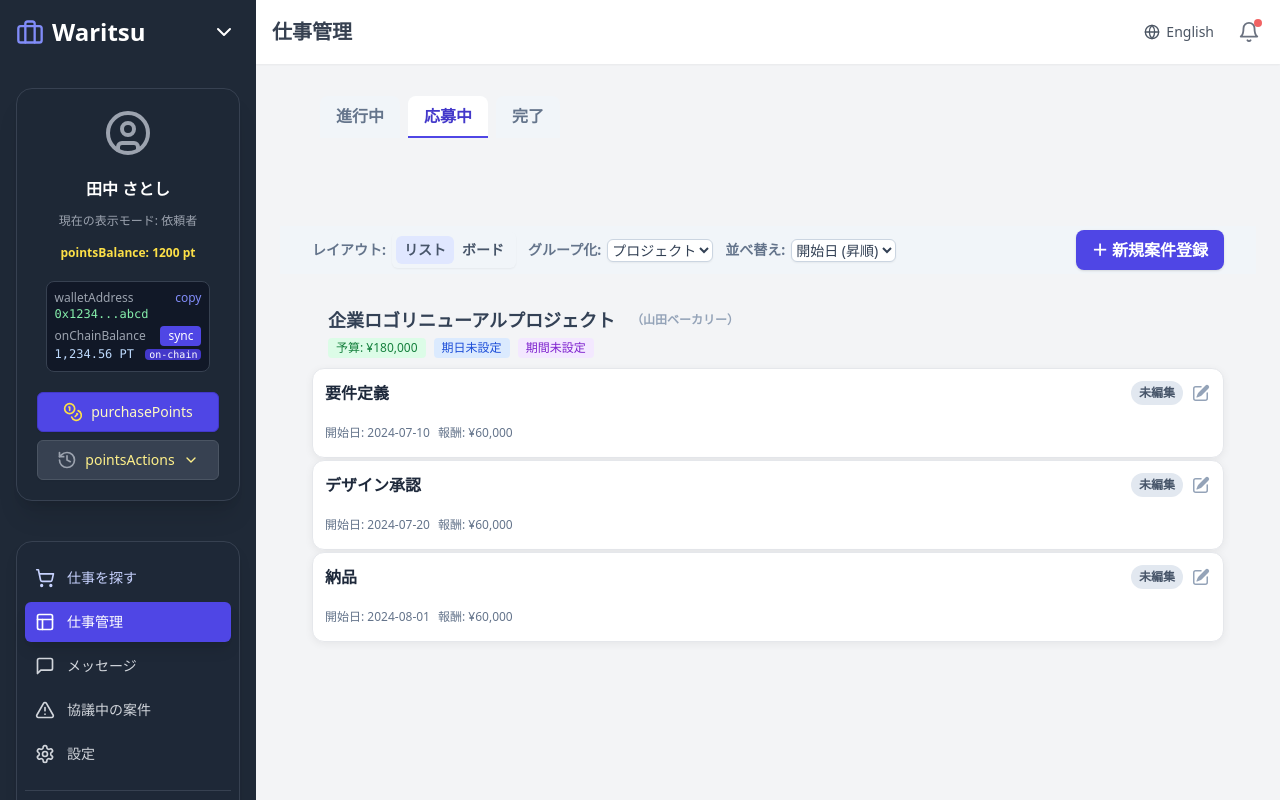
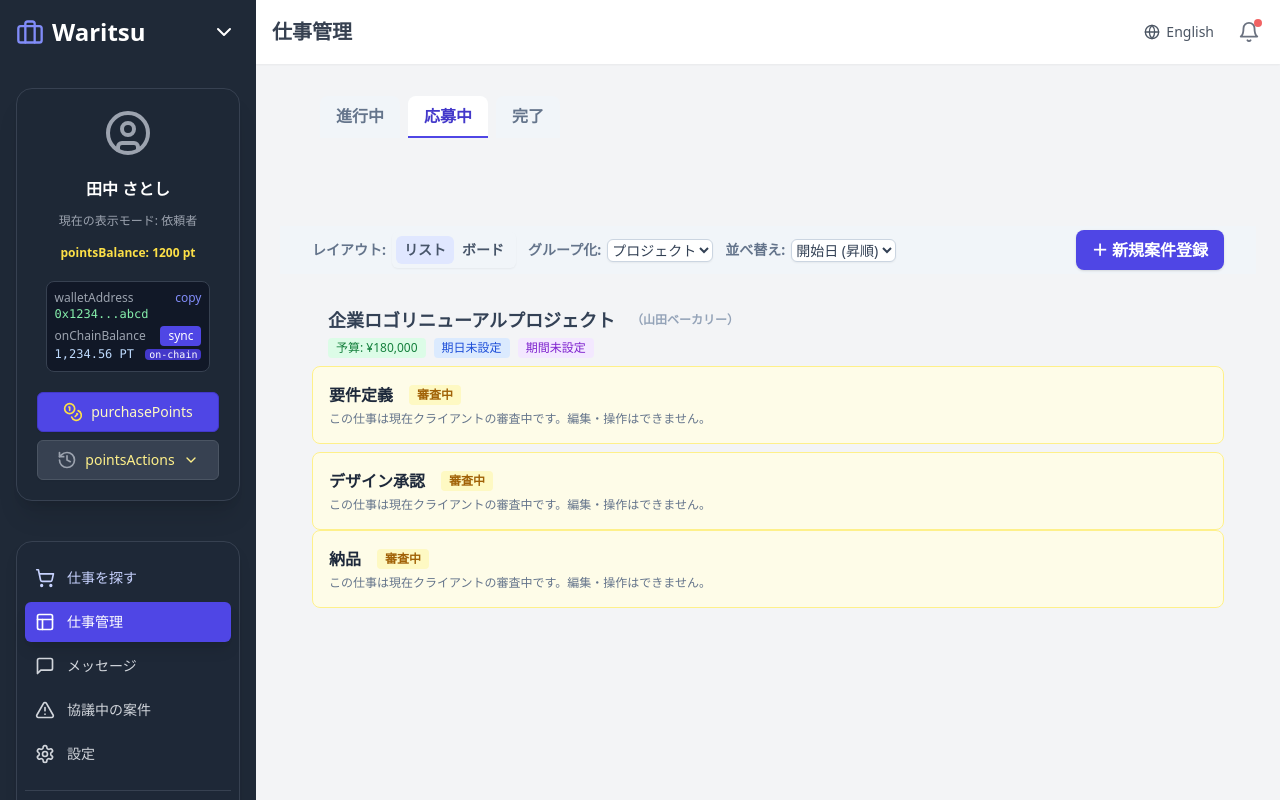
Before and after one commit to ken2san/escrow-app-project, a React (Create React App) app: page /work-management in a window 1280 px wide. Both pictures are taken after a click on the button "応募中". Built offline with nearby package versions, Linux system fonts and the light colour scheme.

Commit message:
fix: Make pending tab cards read-only with 'Under Review' badge and message (UI/UX improvement)

```diff
--- a/src/pages/WorkManagementPage.js
+++ b/src/pages/WorkManagementPage.js
@@ -749,9 +749,19 @@ export default function WorkManagementPage() {
                                                     <div className="space-y-0">
                                                         {isEmpty
                                                             ? <EmptyDropzone id={`empty-dropzone-${groupKey}`} />
-                                                            : groupCards.map((card, idx) => (
-                                                                <SortableCard key={card.id} card={card} onEdit={handleEditClick} activeId={activeId} projects={projects} layout={viewSettings.layout} />
-                                                            ))}
+                                                            : projectTab === 'pending'
+                                                                ? groupCards.map((card, idx) => (
+                                                                    <div key={card.id} className="bg-yellow-50 border border-yellow-200 rounded-lg p-4 mb-2 flex flex-col">
+                                                                        <div className="flex items-center gap-2">
+                                                                            <span className="font-semibold text-slate-800">{card.title}</span>
+                                                                            <span className="ml-2 text-xs font-bold text-yellow-700 bg-yellow-100 rounded px-2 py-0.5">審査中</span>
+                                                                        </div>
+                                                                        <div className="text-xs text-slate-500 mt-1">この仕事は現在クライアントの審査中です。編集・操作はできません。</div>
+                                                                    </div>
+                                                                ))
+                                                                : groupCards.map((card, idx) => (
+                                                                    <SortableCard key={card.id} card={card} onEdit={handleEditClick} activeId={activeId} projects={projects} layout={viewSettings.layout} />
+                                                                ))}
                                                     </div>
                                                 </SortableContext>
                                             </div>
```
